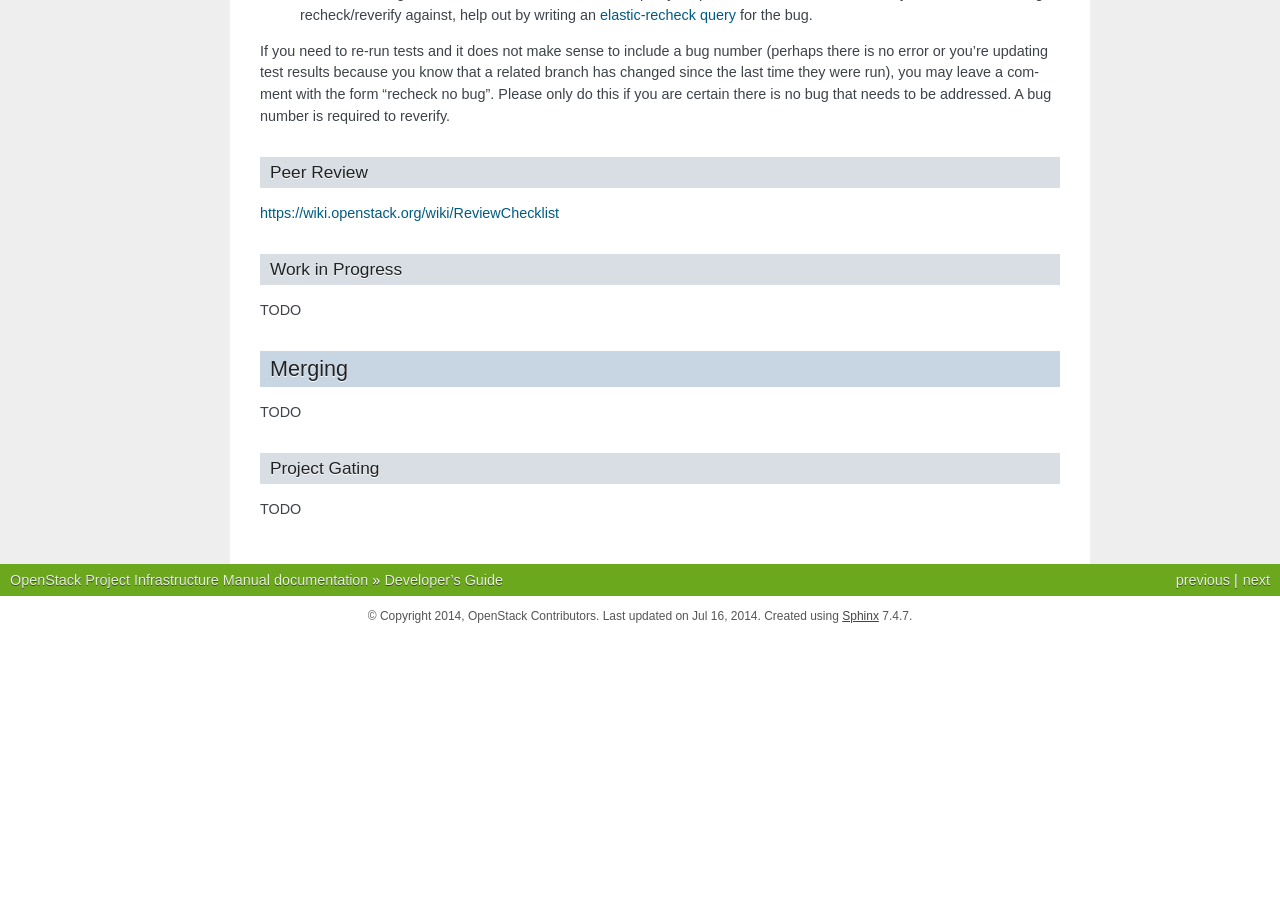
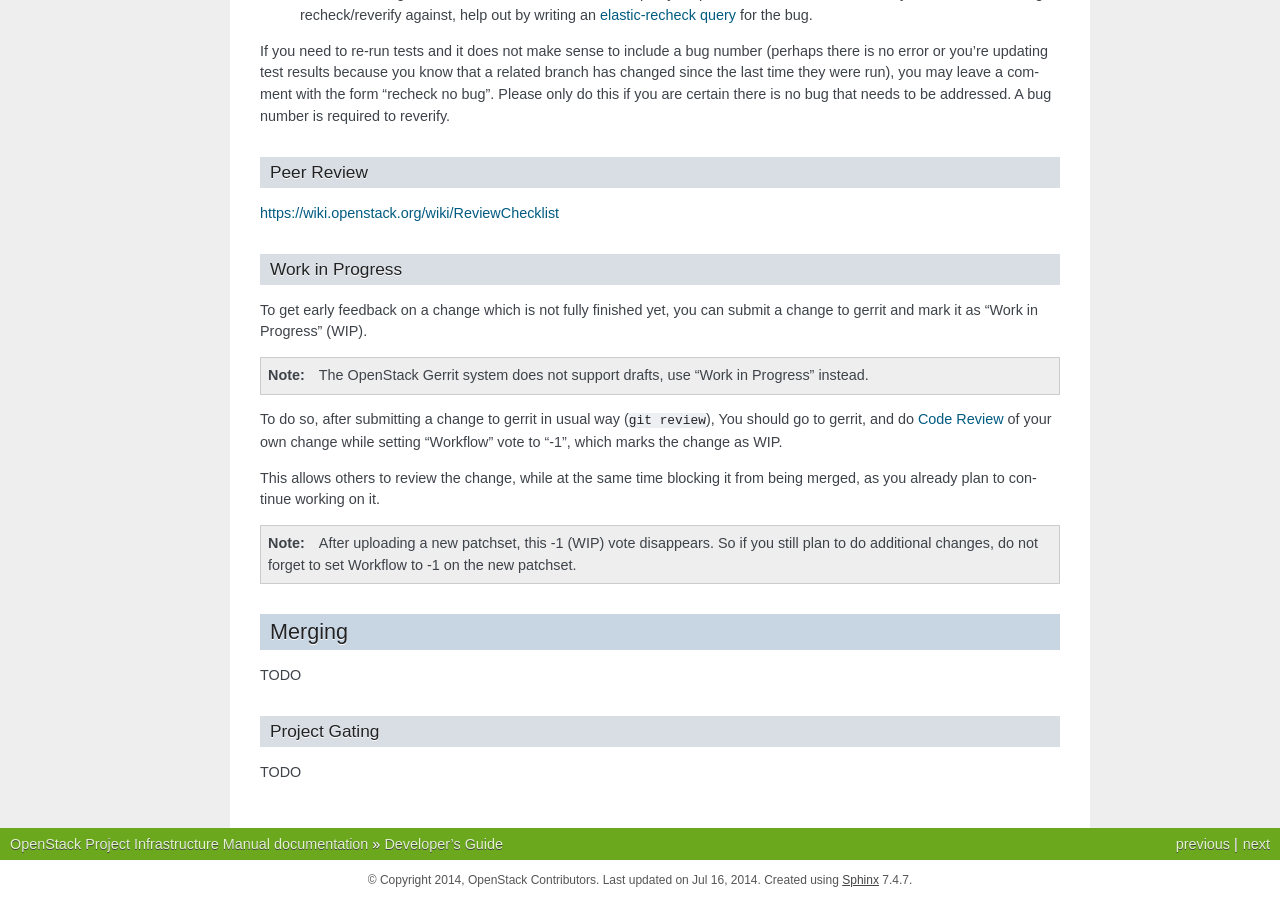
Before and after one commit to openstack-archive/infra-manual, a Sphinx documentation site: the page built from doc/source/developers.rst, in a window 1280 px wide and 900 px high, scrolled down 6918 px. Built offline with Sphinx 7.4.7, drawn with Linux system fonts in a browser that asks for light colours; before the commit the page ends 7554 px from its top, so only the background shows below that.

Commit message:
Add description of Work in Progress
Change-Id: I9ce84f5db0aac5e3e5e0ef8a1d8c3497903c16ac

```diff
--- a/doc/source/developers.rst
+++ b/doc/source/developers.rst
@@ -392,7 +392,23 @@
 Work in Progress
 ----------------
 
-TODO
+To get early feedback on a change which is not fully finished yet, you
+can submit a change to gerrit and mark it as "Work in Progress" (WIP).
+
+.. note::
+   The OpenStack Gerrit system does not support drafts, use
+   "Work in Progress" instead.
+
+To do so, after submitting a change to gerrit in usual way (``git review``),
+You should go to gerrit, and do `Code Review`_ of your own change while
+setting "Workflow" vote to "-1", which marks the change as WIP.
+
+This allows others to review the change, while at the same time
+blocking it from being merged, as you already plan to continue working on it.
+
+.. note:: After uploading a new patchset, this -1 (WIP) vote disappears.
+    So if you still plan to do additional changes, do not forget to
+    set Workflow to -1 on the new patchset.
 
 Merging
 =======
```
